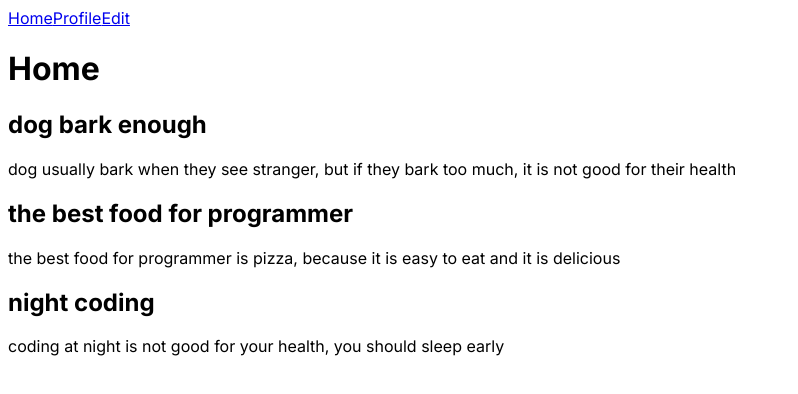
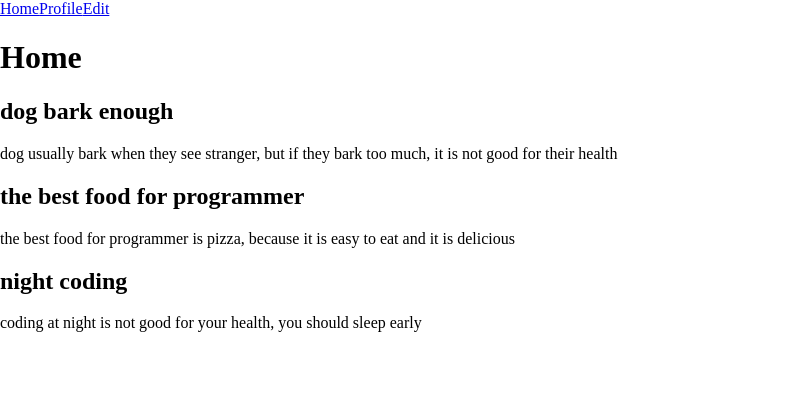
Before and after one commit to ienrum/blog, a Next.js app: page / in a window 1280 px wide. Shown: the top 394 px of the page, without its empty margins (0-798 px from the left). Built offline with nearby package versions, Linux system fonts and the light colour scheme.

Commit message:
feat: body가 마진이 0이되도록 설정

```diff
--- /dev/null
+++ b/app/index.css
@@ -0,0 +1,3 @@
+body {
+  margin: 0;
+}
--- a/app/layout.tsx
+++ b/app/layout.tsx
@@ -1,13 +1,12 @@
 import { Provider } from "react-redux";
 import store from "../redux/store";
 
+import "./index.css";
+
 import type { Metadata } from "next";
-import { Inter } from "next/font/google";
 
 import Providers from "../redux/provider";
 import Layout from "@/components/layouts/Layout";
-
-const inter = Inter({ subsets: ["latin"] });
 
 export const metadata: Metadata = {
   title: "Create Next App",
@@ -21,7 +20,7 @@
 }): React.ReactNode {
   return (
     <html lang="en">
-      <body className={inter.className}>
+      <body>
         <Providers>
           <Layout>{children}</Layout>
         </Providers>
```
